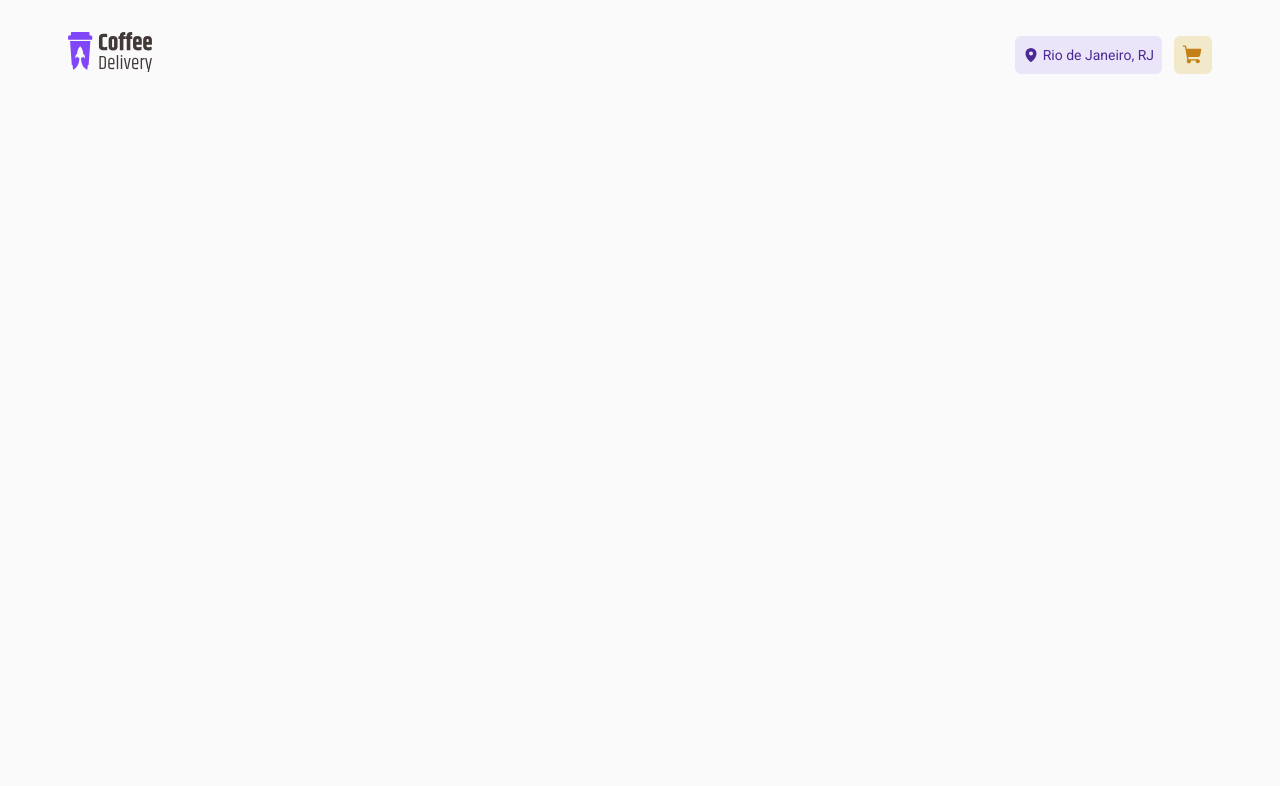
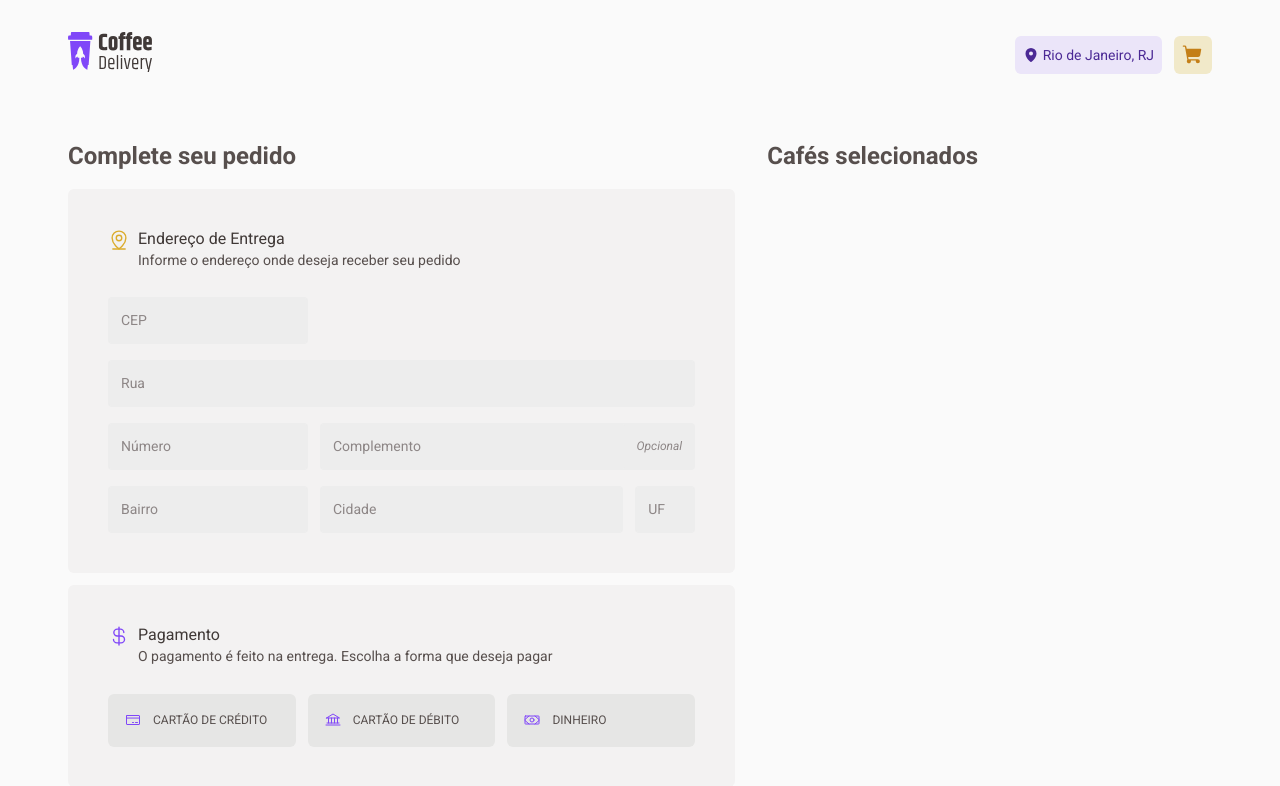
Before and after one commit to ecassano/coffee-delivery, a React (Vite) app: page /cart in a window 1280 px wide. Shown: the top 786 px of the page. Built offline with nearby package versions, Linux system fonts and the light colour scheme.

Commit message:
Pagina cart, TextInput, Radio

```diff
--- /dev/null
+++ b/src/components/Form/Radio/index.tsx
@@ -0,0 +1,17 @@
+import { InputHTMLAttributes } from "react";
+import { RadioContainer } from "./styles";
+
+interface Props extends InputHTMLAttributes<HTMLInputElement> {
+  id: string;
+}
+
+const Radio = ({ id, children }: Props) => {
+  return (
+    <RadioContainer>
+      <input type="radio" name="payment-options" id={id} />
+      <label htmlFor={id}>{children}</label>
+    </RadioContainer>
+  )
+}
+
+export default Radio
--- /dev/null
+++ b/src/components/Form/Radio/styles.ts
@@ -0,0 +1,38 @@
+import styled from 'styled-components';
+import { typography } from '../../../styles/typography';
+
+export const RadioContainer = styled.div`
+  flex: 1;
+  background: ${props => props.theme.colors['base-button']};
+  border-radius: 6px;
+
+  &:hover {
+    background: ${props => props.theme.colors['base-hover']};
+  }
+
+  > input {
+    display: none;
+  }
+
+  > input:checked + label {
+    background: ${props => props.theme.colors['purple-light']};
+    border-color: ${props => props.theme.colors.purple};
+  }
+
+  > label {
+    border: 1px solid transparent;
+    display: flex;
+    align-items: center;
+    gap: 0.75rem;
+    padding: 1rem;
+    border-radius: 6px;
+    cursor: pointer;
+    transition: background-color 0.3s, border-color 0.3s;
+
+    > p {
+      ${typography.fonts.buttonM};
+      text-transform: uppercase;
+      color: ${props => props.theme.colors['base-text']};
+    }
+  }
+`;
--- /dev/null
+++ b/src/components/Form/TextInput/index.tsx
@@ -0,0 +1,43 @@
+import { forwardRef, InputHTMLAttributes, useState, ChangeEvent } from "react";
+import { InputContainer } from "./styles";
+
+export type SizeType = "default" | "full-width" | "min-width";
+
+interface Props extends InputHTMLAttributes<HTMLInputElement> {
+  id?: string;
+  sizeType?: SizeType;
+  optional?: boolean;
+}
+
+const TextInput = forwardRef<HTMLInputElement, Props>(
+  ({ optional = false, sizeType, id, ...rest }, ref) => {
+    const [inputValue, setInputValue] = useState("");
+
+    const inputId = id || `input-${Math.random().toString(36).substr(2, 9)}`;
+
+    const handleChange = (e: ChangeEvent<HTMLInputElement>) => {
+      setInputValue(e.target.value);
+    };
+
+    return (
+      <InputContainer
+        isActive={inputValue.length > 0}
+        sizeType={sizeType}
+      >
+        <input
+          type="text"
+          id={inputId}
+          ref={ref}
+          value={inputValue}
+          onChange={handleChange}
+          {...rest}
+        />
+        {optional && <label htmlFor={inputId}>Opcional</label>}
+      </InputContainer>
+    );
+  }
+);
+
+TextInput.displayName = "TextInput";
+
+export default TextInput;
--- /dev/null
+++ b/src/components/Form/TextInput/styles.ts
@@ -0,0 +1,66 @@
+import { styled } from 'styled-components';
+import { SizeType } from '.';
+import { typography } from '../../../styles/typography';
+
+export const InputContainer = styled.div<{
+  isActive: boolean;
+  sizeType?: SizeType;
+}>`
+  display: flex;
+  flex: ${({ sizeType }) => !sizeType && 1};
+  gap: 0 !important;
+  width: ${({ sizeType }) =>
+    sizeType
+      ? sizeType === 'default'
+        ? '12.5rem'
+        : sizeType === 'full-width'
+        ? '100%'
+        : '3.75rem'
+      : 'auto'};
+  background: ${props => props.theme.colors['base-input']};
+  border-radius: 4px;
+  border: 1px solid transparent;
+  transition: border-color 0.3s;
+  border-color: ${({ theme, isActive }) =>
+    isActive && theme.colors['yellow-dark']};
+
+  &:focus-within {
+    border-color: ${props => props.theme.colors['yellow-dark']};
+
+    > label {
+      display: none;
+    }
+  }
+
+  > input {
+    max-width: 100%;
+    outline: none;
+    border: none;
+    border-radius: 4px;
+    background-color: inherit;
+    padding: 0.75rem;
+    flex: 1;
+
+    &::placeholder {
+      ${typography.fonts.textS}
+      color: ${props => props.theme.colors['base-label']};
+    }
+  }
+
+  > label {
+    font-size: 0.75rem;
+    font-family: 'Roboto', sans-serif;
+    font-style: italic;
+    line-height: 1.3;
+    color: ${props => props.theme.colors['base-label']};
+
+    display: ${({ isActive }) => (isActive ? 'none' : 'flex')};
+    align-items: center;
+    cursor: text;
+    padding: 0.75rem;
+
+    &:focus {
+      display: none;
+    }
+  }
+`;
--- a/src/main.tsx
+++ b/src/main.tsx
@@ -3,6 +3,7 @@ import { createRoot } from "react-dom/client";
 import App from "./App";
 import { createBrowserRouter, RouterProvider } from "react-router-dom";
 import Home from "./pages/Home";
+import Cart from "./pages/Cart";
 
 const router = createBrowserRouter([
   {
@@ -15,7 +16,7 @@ const router = createBrowserRouter([
       },
       {
         path: "/cart",
-        // element: <Cart />
+        element: <Cart />
       },
       {
         path: "/order/:orderId/success",
--- /dev/null
+++ b/src/pages/Cart/index.tsx
@@ -0,0 +1,70 @@
+import { Bank, CreditCard, CurrencyDollar, MapPinLine, Money } from "phosphor-react"
+import Radio from "../../components/Form/Radio"
+import TextInput from "../../components/Form/TextInput"
+import { AddressForm, Container, FormsContainer, Forms, InfoContainer, InputsContainer, PaymentForm, RadiosContainer, Title, OrderContainer } from "./styles"
+
+const Cart = () => {
+  return (
+    <Container>
+      <FormsContainer>
+        <Title>Complete seu pedido</Title>
+        <Forms>
+          <AddressForm>
+            <InfoContainer>
+              <MapPinLine size={22} />
+              <span>
+                <h3>Endereço de Entrega</h3>
+                <p>Informe o endereço onde deseja receber seu pedido</p>
+              </span>
+            </InfoContainer>
+            <InputsContainer>
+              <div>
+                <TextInput placeholder="CEP" sizeType="default" />
+              </div>
+              <div>
+                <TextInput placeholder="Rua" sizeType="full-width" />
+              </div>
+              <div>
+                <TextInput placeholder="Número" sizeType="default" />
+                <TextInput placeholder="Complemento" optional />
+              </div>
+              <div>
+                <TextInput placeholder="Bairro" sizeType="default" />
+                <TextInput placeholder="Cidade" />
+                <TextInput placeholder="UF" sizeType="min-width" />
+              </div>
+            </InputsContainer>
+          </AddressForm>
+          <PaymentForm>
+            <InfoContainer>
+              <CurrencyDollar size={22} />
+              <span>
+                <h3>Pagamento</h3>
+                <p>O pagamento é feito na entrega. Escolha a forma que deseja pagar</p>
+              </span>
+            </InfoContainer>
+            <RadiosContainer>
+              <Radio id="cartao-credito">
+                <CreditCard size={16} />
+                <p>cartão de crédito</p>
+              </Radio>
+              <Radio id="cartao-debito">
+                <Bank size={16} />
+                <p>cartão de débito</p>
+              </Radio>
+              <Radio id="dinheiro">
+                <Money size={16} />
+                <p>dinheiro</p>
+              </Radio>
+            </RadiosContainer>
+          </PaymentForm>
+        </Forms>
+      </FormsContainer>
+      <OrderContainer>
+        <Title>Cafés selecionados</Title>
+      </OrderContainer>
+    </Container >
+  )
+}
+
+export default Cart
--- /dev/null
+++ b/src/pages/Cart/styles.ts
@@ -0,0 +1,84 @@
+import styled from 'styled-components';
+import { Wrapper } from '../../styles/global';
+import { typography } from '../../styles/typography';
+
+const BaseForm = styled.div`
+  background: ${props => props.theme.colors['base-card']};
+  border-radius: 6px;
+  padding: 2.5rem;
+  width: 100%;
+`;
+
+export const Container = styled(Wrapper)`
+  display: flex;
+  justify-content: space-between;
+  gap: 2rem;
+`;
+
+export const FormsContainer = styled.div`
+  flex: 3;
+`;
+
+export const OrderContainer = styled.div`
+  flex: 2;
+`;
+
+export const Title = styled.h2`
+  margin-bottom: 1rem;
+`;
+
+export const Forms = styled.div`
+  display: flex;
+  flex-direction: column;
+  justify-content: flex-start;
+  align-items: flex-start;
+  gap: 0.75rem;
+`;
+
+export const AddressForm = styled(BaseForm)`
+  color: ${props => props.theme.colors.yellow};
+`;
+
+export const PaymentForm = styled(BaseForm)`
+  color: ${props => props.theme.colors.purple};
+`;
+
+export const InfoContainer = styled.div`
+  display: flex;
+  gap: 0.5rem;
+  margin-bottom: 1.75rem;
+
+  span {
+    display: flex;
+    flex-direction: column;
+    gap: 0.125rem;
+  }
+
+  h3 {
+    ${typography.fonts.textM}
+    color: ${props => props.theme.colors['base-subtitle']};
+  }
+
+  p {
+    ${typography.fonts.textS}
+    color: ${props => props.theme.colors['base-text']};
+  }
+`;
+
+export const InputsContainer = styled.div`
+  display: flex;
+  flex-direction: column;
+  gap: 1rem;
+
+  > div {
+    display: flex;
+    gap: 0.75rem;
+  }
+`;
+
+export const RadiosContainer = styled.div`
+  display: flex;
+  align-items: center;
+  justify-content: center;
+  gap: 0.75rem;
+`;
```
